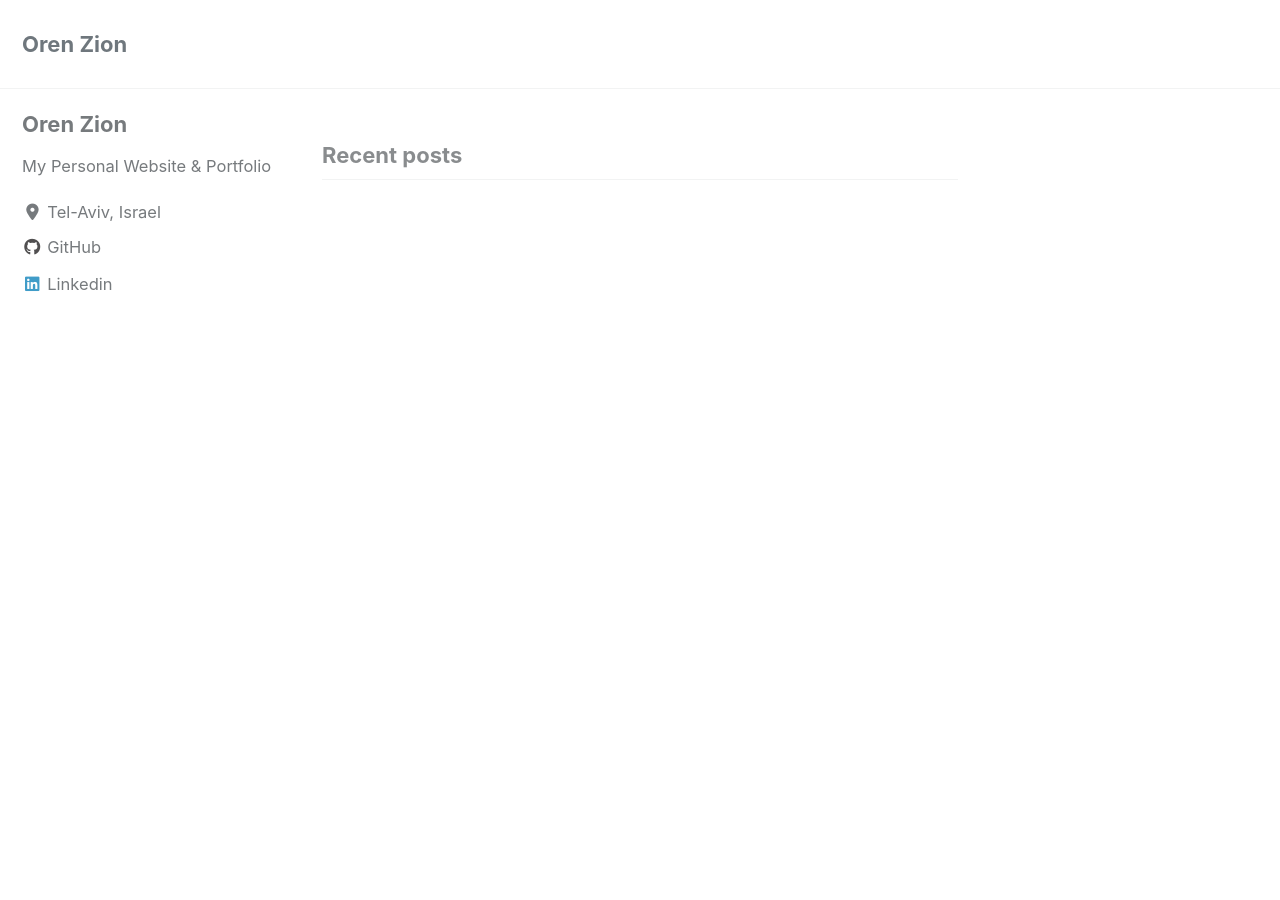
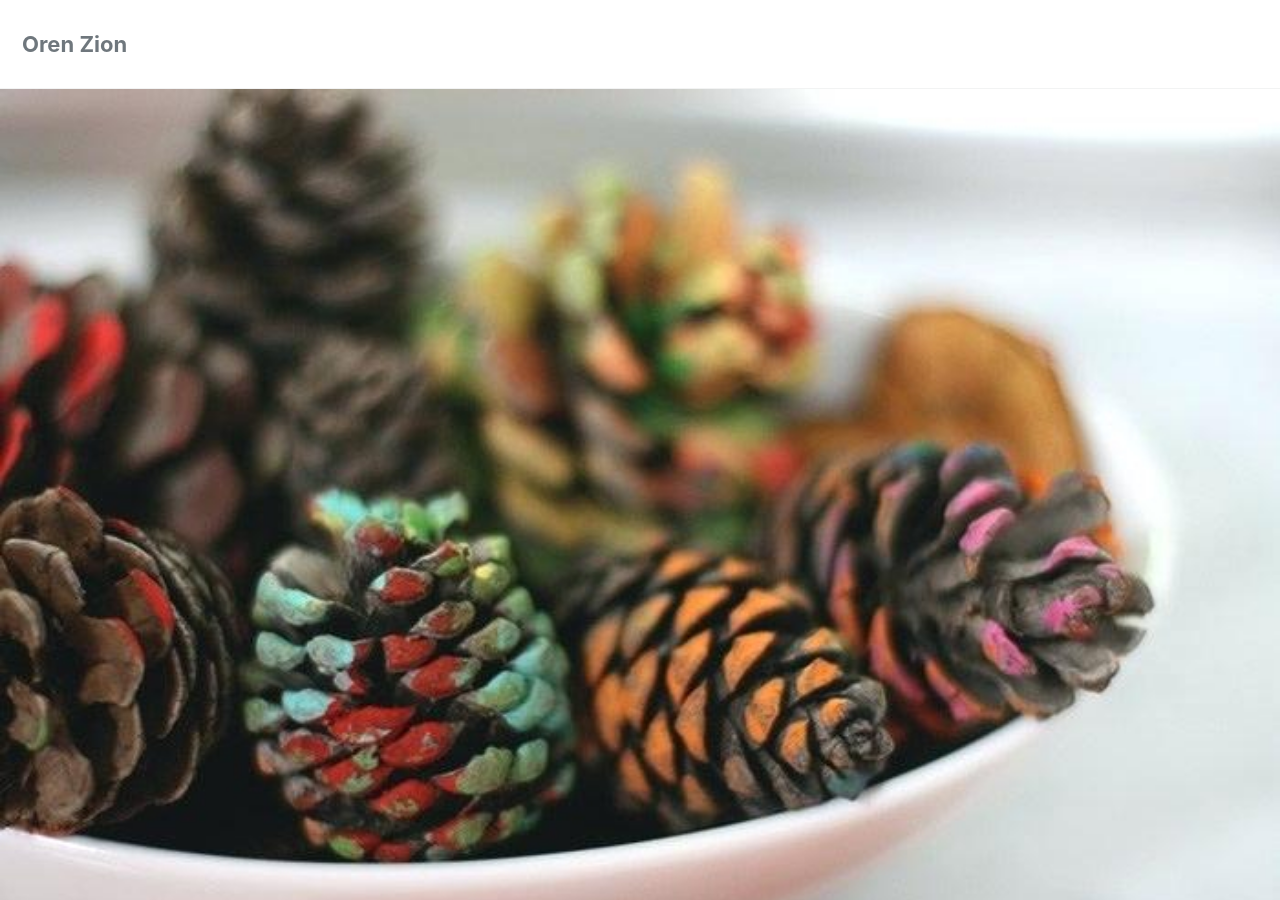
Before and after one commit to orenzion/orenzion.github.io, a Jekyll site: the page built from index.html, in a window 1280 px wide and 900 px high. Built offline with Jekyll 4.4.1, drawn with Linux system fonts in a browser that asks for light colours; cached includes are drawn as plain includes; nearby versions of some CDN libraries; the list of posts is cut into pages by our own code.

Commit message:
add header image to home page

```diff
--- a/index.html
+++ b/index.html
@@ -1,4 +1,6 @@
 ---
 layout: home
 author_profile: true
+header:
+    image: "images/pineconescolor.jpg"
 ---
```
Also changed, not shown: images/pineconescolor.jpg (added).
